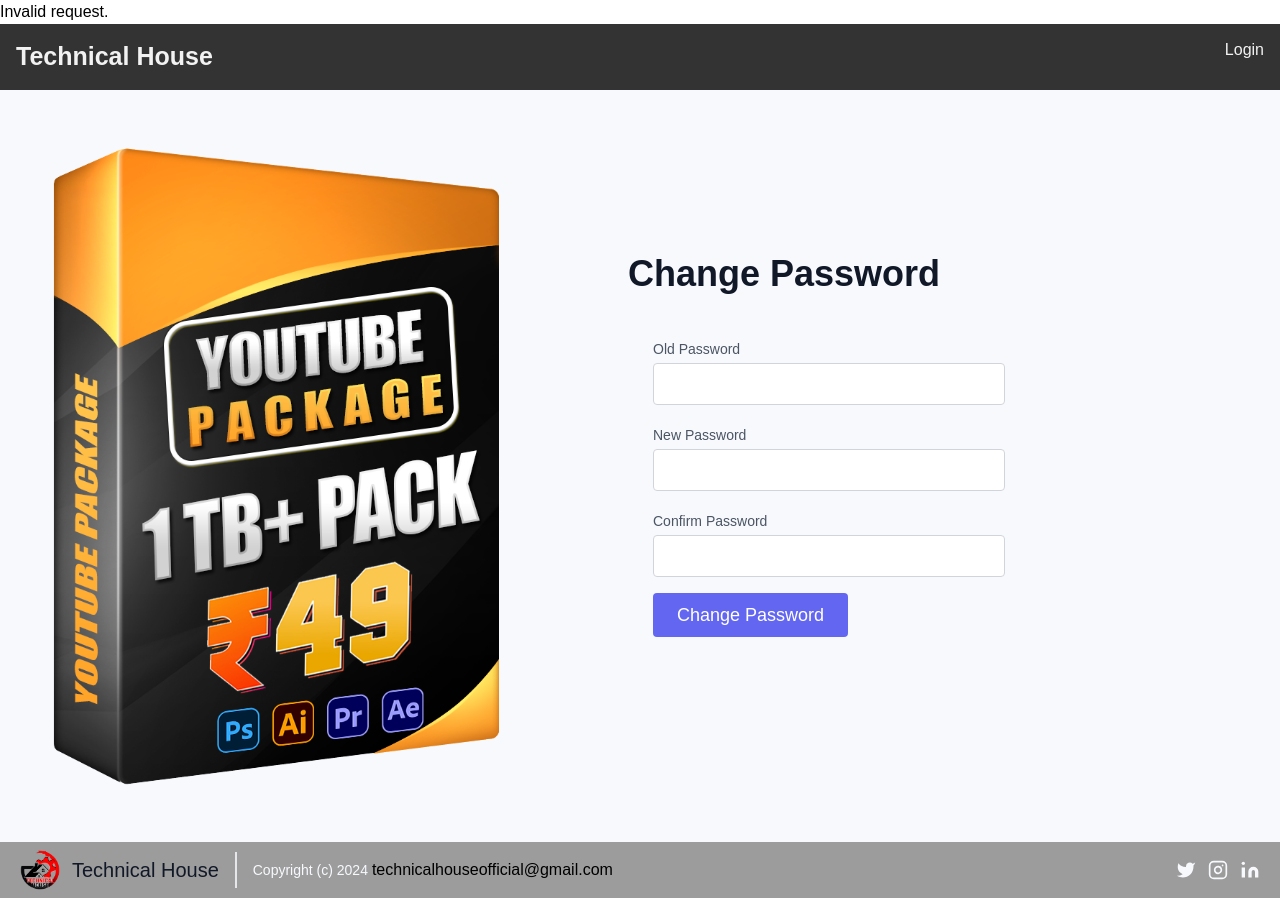
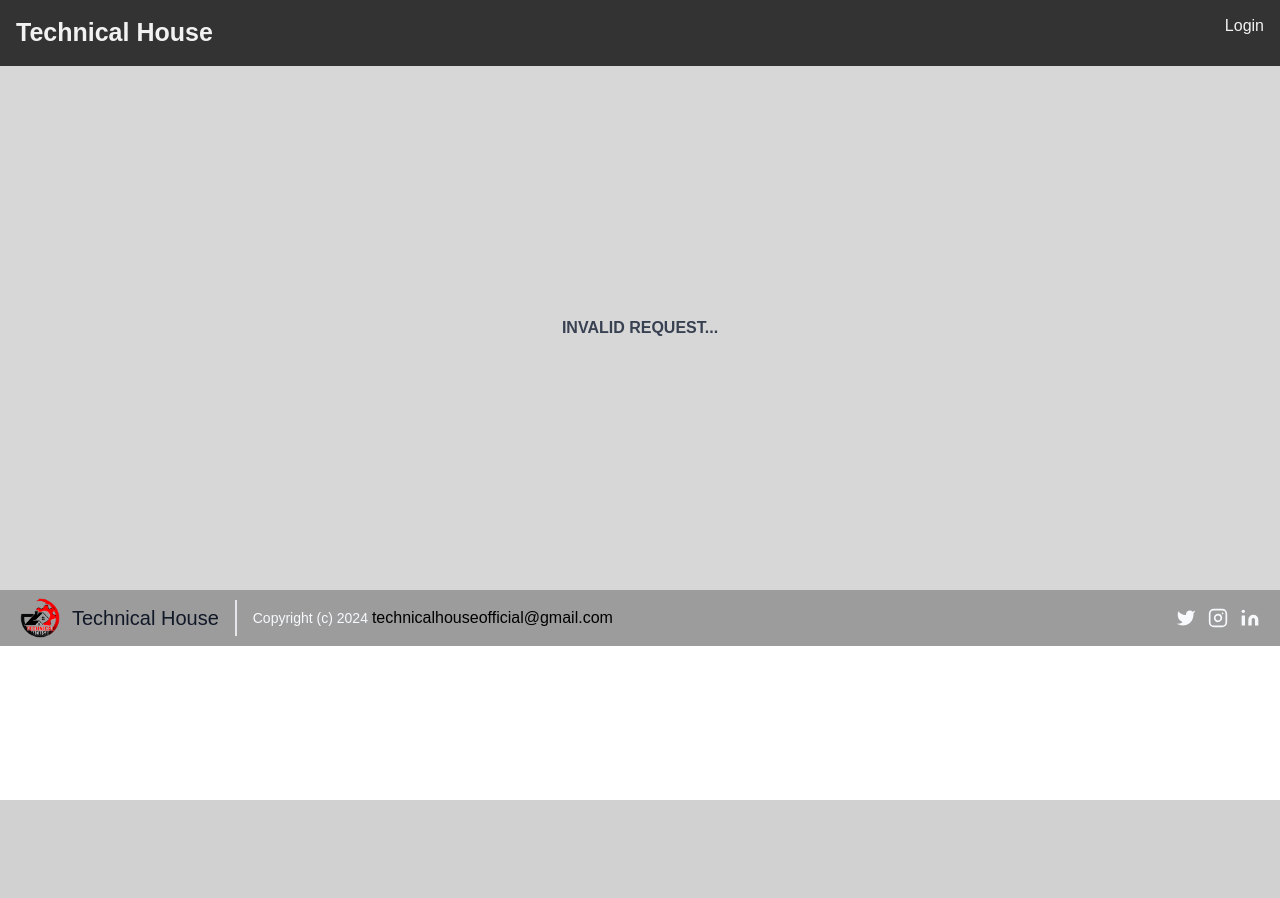
Before and after one commit to yashdhameliya88/YouTube-Package, a PHP site: page /YouTube-package/changepass.php in a window 1280 px wide. After the commit the page ends 800 px from the top, so only its background shows below. Run offline with PHP 8.4, Linux system fonts and the light colour scheme.

Commit message:
changepass update

```diff
--- a/changepass.php
+++ b/changepass.php
@@ -1,11 +1,30 @@
-<?php
+<!DOCTYPE html>
+<html lang="en">
+
+<head>
+    <meta charset="UTF-8">
+    <meta name="viewport" content="width=device-width, initial-scale=1.0">
+    <link rel="stylesheet" href="https://unpkg.com/tailwindcss@^1.0/dist/tailwind.min.css">
+    <link rel="stylesheet" href="https://cdnjs.cloudflare.com/ajax/libs/font-awesome/4.7.0/css/font-awesome.min.css">
+    <link rel="stylesheet" href="./style.css">
+    <link rel="stylesheet" href="./navbarstyle.css">
+    <title>Change Password</title>
+</head>
+
+<body oncontextmenu="return false;">
+    <?php
     include('db.php');
 
     if (isset($_GET['id'])) {
         $id = $_GET['id'];
+        $name = $_GET['name'];
         $email = $_GET['email'];
 
-        if ($_SERVER["REQUEST_METHOD"] == "POST") {
+        $checkSqlData = "SELECT * FROM tbluser WHERE id = '$id'  AND name = '$name' AND email = '$email'";
+        $resultData = $conn->query($checkSqlData);
+
+        if ($resultData->num_rows > 0) {
+            if ($_SERVER["REQUEST_METHOD"] == "POST") {
             $oldPassword = $_POST['old_password'];
             $newPassword = $_POST['new_password'];
             $confirmPassword = $_POST['confirm_password'];
@@ -26,30 +45,33 @@
                     echo 'window.location.href = "login.php";'; // Redirect to login.php after clicking OK
                     echo '</script>';
                 } else {
-                    echo "New password and confirm password do not match.";
+                    echo '<script>';
+                    echo 'alert("New password and confirm password do not match.");';
+                    echo 'window.location.href = "";'; // Redirect to same page after clicking OK
+                    echo '</script>';
+
                 }
             } else {
-                echo "Incorrect old password.";
+                    echo '<script>';
+                    echo 'alert("Incorrect old password.");';
+                    echo 'window.location.href = "";'; // Redirect to same page after clicking OK
+                    echo '</script>';
             }
         }
-    } else {
-        echo "Invalid request.";
-    }
     ?>
-<!DOCTYPE html>
-<html lang="en">
+    <!-- Header Start-->
+    <!-- Header Start-->
+    <div class="navbar" id="navbar">
+        <a href="index.php" class="logo">Technical House</a>
+        <a href="#" class="icon" onclick="toggleNavbar()">&#9776;</a>
+        <a href="#" class="close-icon" onclick="toggleNavbar()">&#10006;</a>
+        <a href="index.php" class="login">Log out</a>
+        <a href="product.php?id=<?php echo $id;?>&email=<?php echo $email;?>" class="login">Product</a>
+        <a href="changepass.php?id=<?php echo $id;?>&name=<?php echo $name;?>&email=<?php echo $email;?>"
+            class="login">Change Password</a>
+        <a class="login"><?php echo $name;?></a>
 
-<head>
-    <meta charset="UTF-8">
-    <meta name="viewport" content="width=device-width, initial-scale=1.0">
-    <title>Change Password</title>
-</head>
-
-<body>
-    <!-- Header Start-->
-<?php
-include("header.php");
-?>
+    </div>
     <!-- Header End-->
 
     <!-- Main Product Start-->
@@ -62,12 +84,11 @@ include("header.php");
                 class="lg:flex-grow md:w-1/2 lg:pl-24 md:pl-16 flex flex-col md:items-start md:text-left items-center text-center">
 
                 <h1 class="title-font sm:text-4xl text-3xl mb-4 font-medium text-gray-900"><b>Change Password</b> </h1>
-
-                <form action="login.php" method="POST" style="padding: 25px;">
+                <form action="" method="POST" style="padding: 25px;">
 
                     <div class="relative mb-4">
                         <label for="old_password" class="leading-7 text-sm text-gray-600">Old Password</label>
-                        <input type="text" id="old_password" name="old_password"
+                        <input type="password" id="old_password" name="old_password"
                             class="w-full bg-white rounded border border-gray-300 focus:border-indigo-500 focus:ring-2 focus:ring-indigo-200 text-base outline-none text-gray-700 py-1 px-3 leading-8 transition-colors duration-200 ease-in-out"
                             require>
                     </div>
@@ -78,12 +99,15 @@ include("header.php");
                             require>
                     </div>
                     <div class="relative mb-4">
-                        <label for="confirm_password" class="leading-7 text-sm text-gray-600">Confirm Password</label>
+                        <label for="confirm_password" class="leading-7 text-sm text-gray-600">Confirm New
+                            Password</label>
                         <input type="password" id="confirm_password" name="confirm_password"
                             class="w-full bg-white rounded border border-gray-300 focus:border-indigo-500 focus:ring-2 focus:ring-indigo-200 text-base outline-none text-gray-700 py-1 px-3 leading-8 transition-colors duration-200 ease-in-out"
                             require>
                     </div>
-                    <button type="submit" value="Login" class="text-white bg-indigo-500 border-0 py-2 px-6 focus:outline-none hover:bg-indigo-600 rounded text-lg">Change Password</button>
+                    <button type="submit" value="Change Password"
+                        class="text-white bg-indigo-500 border-0 py-2 px-6 focus:outline-none hover:bg-indigo-600 rounded text-lg">Change
+                        Password</button>
                 </form>
                 <?php
     if (isset($error)) {
@@ -96,8 +120,17 @@ include("header.php");
     </section>
     <!-- Main Product End-->
 
+    <?php
+include("footer.php");
+?>
 <?php
-include("footer.php");
+}
+else{
+    include "usernot.php";
+}
+} else {
+    include "invalidrequest.php";
+}
 ?>
 </body>
 
--- a/header.php
+++ b/header.php
@@ -9,7 +9,7 @@
     <link rel="stylesheet" href="./navbarstyle.css">
 
 </head>
-<body>
+<body oncontextmenu="return false;">
 
 <div class="navbar" id="navbar">
     <a href="index.php" class="logo">Technical House</a>
--- a/product.php
+++ b/product.php
@@ -36,7 +36,7 @@ if ($result->num_rows > 0) {
         <a href="#" class="icon" onclick="toggleNavbar()">&#9776;</a>
         <a href="#" class="close-icon" onclick="toggleNavbar()">&#10006;</a>
         <a href="index.php" class="login">Log out</a>
-        <a href="changepass.php?id=<?php echo $id;?>&email=<?php echo $email;?>" class="login">Change Password</a>
+        <a href="changepass.php?id=<?php echo $id;?>&name=<?php echo $name;?>&email=<?php echo $email;?>" class="login">Change Password</a>
         <a class="login"><?php echo $name;?></a>
 
     </div>
@@ -466,7 +466,7 @@ include("footer.php");
 }
 else {
 
-   echo "User not found";
+    include "invalidrequest.php";
   exit();
 }
 
```
Also changed, not shown: successpayment.php (line endings or trailing spaces).
